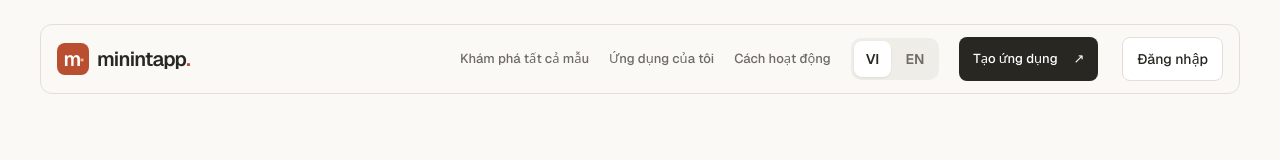
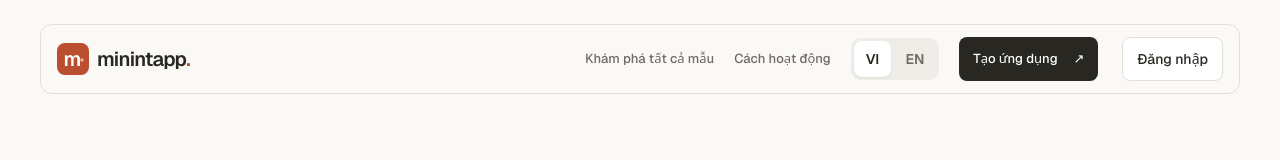
Before and after one commit to 95Lab/minintapp, a Next.js app: page /auth/callback in a window 1280 px wide. Shown: the top 160 px of the page. Built offline with nearby package versions, Linux system fonts and the light colour scheme; no server answers.

Commit message:
fix: hide dashboard menu for signed-out visitors

```diff
--- a/src/components/site-header.tsx
+++ b/src/components/site-header.tsx
@@ -30,7 +30,7 @@ export function SiteHeader({ home = false, children }: { home?: boolean; childre
     <BrandLogo href={destination("/")} label={text("MinintApp, trang chủ","MinintApp, home")} />
     <nav id={navigationId} className={styles.navigation} aria-label={text("Điều hướng chính","Main navigation")}>
       <Link onClick={close} href={destination("/templates")}>{text("Khám phá tất cả mẫu","Explore all templates")}</Link>
-      <Link onClick={close} href={destination("/dashboard")}>{text("Ứng dụng của tôi","My apps")}</Link>
+      {session?.user && <Link onClick={close} href={destination("/dashboard")}>{text("Ứng dụng của tôi","My apps")}</Link>}
       <Link onClick={close} href={home ? "#how-it-works" : destination("/#how-it-works")}>{text("Cách hoạt động","How it works")}</Link>
       <LanguageSwitcher />
       <Link onClick={close} className={styles.create} href={home ? "#create" : destination("/#create")}>{text("Tạo ứng dụng","Create an app")} <span aria-hidden="true">↗</span></Link>
```
Also changed, not shown: 3 other files (tests, documents, lock files or other folders).
